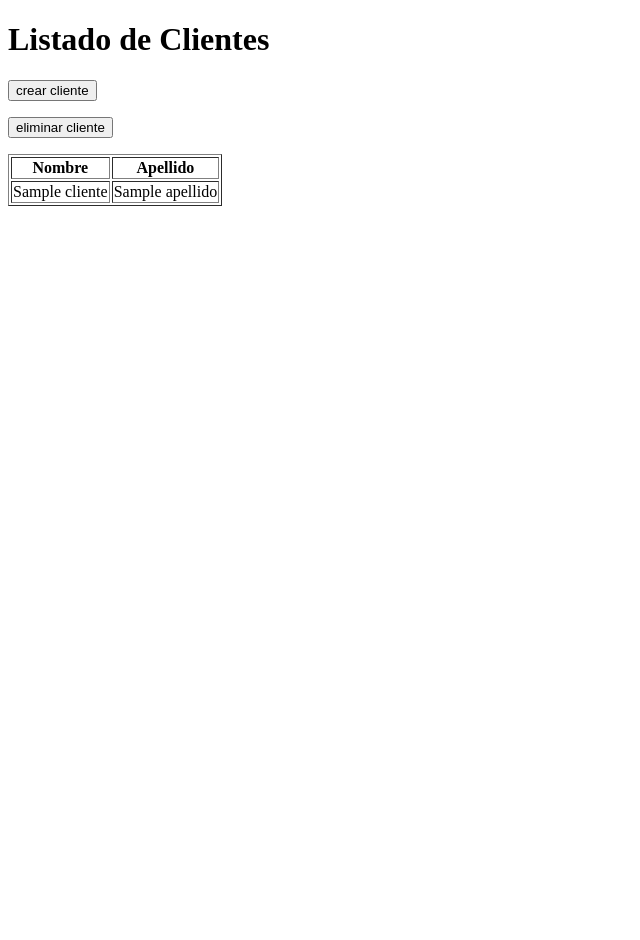
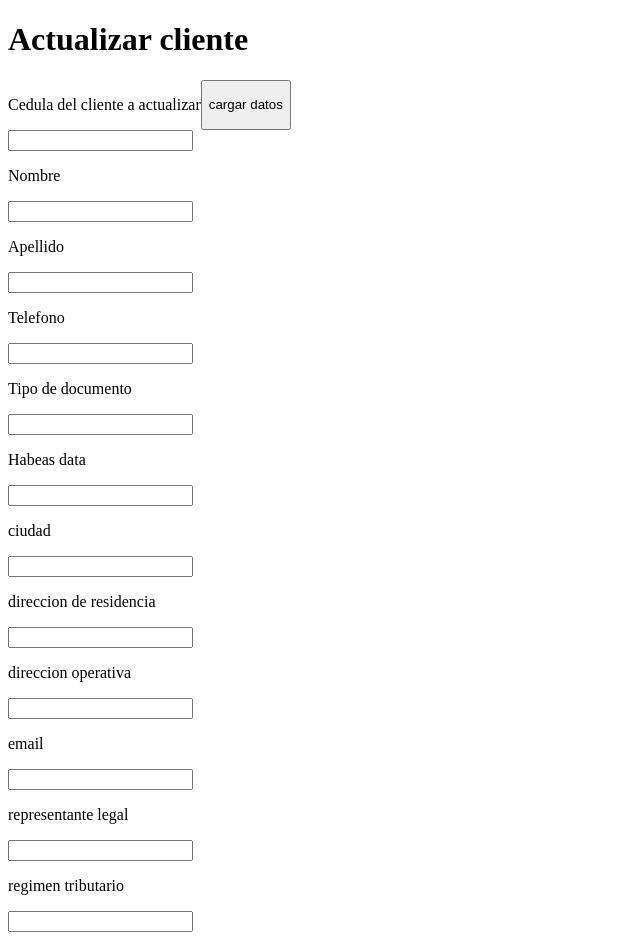
Before and after one commit to Anit0621/SGE-SushiGreen-Proyecto, a Flask app: page /clientes/update in a window 1280 px wide. Shown: the whole page, without its empty margins (0-640 px from the left). Before the commit the page ends 206 px from the top, so only its background shows below. Run offline with Flask 3, Linux system fonts and the light colour scheme; a database or web service that is not in the repository returns one stand-in record (values such as "Sample title"); some libraries are stand-ins or nearby versions.

Commit message:
Update de clientes añadido

```diff
--- a/app/models/clientes.py
+++ b/app/models/clientes.py
@@ -65,3 +65,18 @@
     conn.commit()
     curr.close()
     conn.close()
+
+def actualizar_cliente(cedula_cliente,nombre,apellido,telefono,tipo_documento,habeas_data,ciudad,direccion_residencia,direccion_operativa,
+                       email,representante_legal,regimen_tributario):
+    conn = get_connection()
+
+    curr = conn.cursor()
+
+    curr.execute("UPDATE cliente SET nombre=%s,apellido=%s,telefono=%s,"
+                 "tipo_documento=%s,habeas_data=%s,ciudad=%s,direccion_residencia=%s,direccion_operativa=%s, "
+                 "email=%s,representante_legal=%s,regimen_tributario=%s WHERE cedula_cliente = %s",(nombre,apellido,telefono,tipo_documento,habeas_data,ciudad,direccion_residencia,direccion_operativa,
+                       email,representante_legal,regimen_tributario,cedula_cliente))
+
+    conn.commit()
+    curr.close()
+    conn.close()
--- a/app/routes/clientes.py
+++ b/app/routes/clientes.py
@@ -1,5 +1,6 @@
 from flask import Flask, render_template, Blueprint, request, url_for, redirect
-from app.services.cliente import listar_clientes, filtro_por_doc, crear_cliente_nuevo, todos_clientes, borrado_cliente
+from app.services.cliente import (listar_clientes, filtro_por_doc, crear_cliente_nuevo,
+                                  todos_clientes, borrado_cliente, actualizado_cliente)
 
 
 cliente_bp = Blueprint("cliente", __name__,template_folder="templates")
@@ -52,3 +53,25 @@
 
     else:
         return render_template("borrado_cliente.html")
+
+@cliente_bp.route("/update",methods=["GET","POST"])
+def cliente_update():
+    if request.method == "POST":
+        id_cliente = request.form["dato"]
+        nombre = request.form["nombre"]
+        apellido = request.form["apellido"]
+        telefono = request.form["telefono"]
+        tipo_documento = request.form["tipo_doc"]
+        habeas_data = request.form["hab_data"]
+        ciudad = request.form["ciudad"]
+        direccion_residencia = request.form["direc_res"]
+        direccion_operativa = request.form["direc_opr"]
+        email = request.form["email"]
+        representante_legal = request.form["repr_legal"]
+        regimen_tributario = request.form["reg_trib"]
+        actualizado_cliente(id_cliente,nombre,apellido,telefono,tipo_documento, habeas_data, ciudad, direccion_residencia,
+                            direccion_operativa, email, representante_legal, regimen_tributario)
+        return redirect(url_for("cliente.clientes_todos"))
+
+    else:
+        return render_template("actualizado_cliente.html")
--- a/app/services/cliente.py
+++ b/app/services/cliente.py
@@ -1,5 +1,6 @@
 
-from app.models.clientes import obtener_clientes, filtrar_clientes, crear_cliente, obtener_todos, eliminar_cliente
+from app.models.clientes import (obtener_clientes, filtrar_clientes, crear_cliente,
+                                 obtener_todos, eliminar_cliente, actualizar_cliente)
 
 def todos_clientes():
     return obtener_todos()
@@ -17,3 +18,8 @@
 
 def borrado_cliente(id_cliente):
     eliminar_cliente(id_cliente)
+
+def actualizado_cliente(cedula_cliente,nombre,apellido,telefono,tipo_documento,habeas_data,ciudad,direccion_residencia,direccion_operativa,
+                       email,representante_legal,regimen_tributario):
+    actualizar_cliente(cedula_cliente,nombre,apellido,telefono,tipo_documento,habeas_data,ciudad,direccion_residencia,direccion_operativa,
+                       email,representante_legal,regimen_tributario)
--- /dev/null
+++ b/templates/actualizado_cliente.html
@@ -0,0 +1,56 @@
+<!DOCTYPE html>
+<html lang="en">
+<head>
+    <meta charset="UTF-8">
+    <title>Actualiar cliente</title>
+</head>
+<body>
+
+<h1>Actualizar cliente</h1>
+
+<form action = "#" method="POST">
+
+  <div style="display: flex; align-items: space-between;">
+    <p>Cedula del cliente a actualizar</p>
+    <input type="submit" name = "id" value="cargar datos">
+</div>
+    <input type="text" name="dato">
+
+  <p>Nombre</p>
+    <input type="text" name="nombre">
+
+    <p>Apellido</p>
+    <input type="text" name="apellido">
+
+    <p>Telefono</p>
+    <input type="text" name="telefono">
+
+    <p>Tipo de documento</p>
+    <input type="text" name="tipo_doc">
+
+    <p>Habeas data</p>
+    <input type="text" name="hab_data">
+
+    <p>ciudad</p>
+    <input type="text" name="ciudad">
+
+    <p>direccion de residencia</p>
+    <input type="text" name="direc_res">
+
+    <p>direccion operativa</p>
+    <input type="text" name="direc_opr">
+
+    <p>email</p>
+    <input type="text" name="email">
+
+    <p>representante legal</p>
+    <input type="text" name="repr_legal">
+
+    <p>regimen tributario</p>
+    <input type="text" name="reg_trib">
+
+
+</form>
+
+</body>
+</html>
--- a/templates/clientes.html
+++ b/templates/clientes.html
@@ -11,6 +11,10 @@
 
     <form action = "/clientes/delete" method="GET">
          <p><input type = "submit" value = "eliminar cliente"></p>
+    </form>
+
+    <form action = "/clientes/update" method="GET">
+         <p><input type = "submit" value = "actualizar cliente"></p>
     </form>
 
 
```
